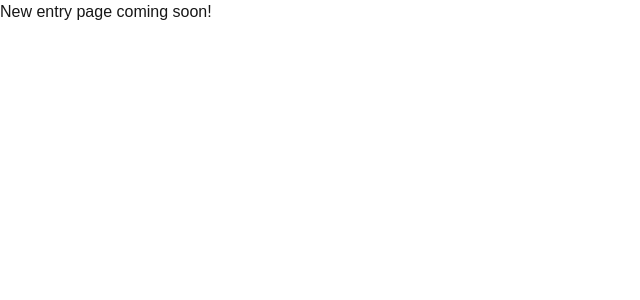
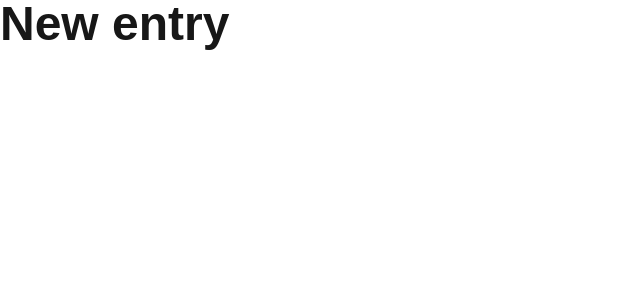
Before and after one commit to Tsmith18256/my-health-app-web, a Next.js app: page /body-comp/new in a window 1280 px wide. Shown: the top 300 px of the page, without its empty margins (0-640 px from the left). Built offline with nearby package versions, Linux system fonts and the light colour scheme.

Commit message:
Add heading component

```diff
--- a/src/app/(app)/body-comp/new/page.tsx
+++ b/src/app/(app)/body-comp/new/page.tsx
@@ -1,5 +1,9 @@
+import { Heading, HeadingLevel } from '@/components/heading/heading.component'
+
 export default function NewBodyCompEntryPage() {
   return (
-    <span>New entry page coming soon!</span>
+    <>
+      <Heading level={HeadingLevel.h1}>New entry</Heading>
+    </>
   );
 }
--- a/src/components/heading/heading.component.tsx
+++ b/src/components/heading/heading.component.tsx
@@ -1,29 +1,22 @@
-import { ObjectValues } from '@/types/ObjectValues';
+import { ObjectValues } from "@/types/ObjectValues";
 
 export const Heading = (props: IHeadingProps) => {
-  switch (props.level) {
-    case HeadingLevel.h1:
-      return <h1>{props.children}</h1>;
-    case HeadingLevel.h2:
-      return <h2>{props.children}</h2>;
-    case HeadingLevel.h3:
-      return <h3>{props.children}</h3>;
-    case HeadingLevel.h4:
-      return <h4>{props.children}</h4>;
-    case HeadingLevel.h5:
-      return <h5>{props.children}</h5>;
-    case HeadingLevel.h6:
-      return <h6>{props.children}</h6>;
-  }
-}
+  const HeadingTag = props.level;
+
+  return (
+    <HeadingTag className={`font-semibold ${classNameByHeadingLevel[props.level]}`}>
+      {props.children}
+    </HeadingTag>
+  );
+};
 
 export const HeadingLevel = {
-  h1: 'h1',
-  h2: 'h2',
-  h3: 'h3',
-  h4: 'h4',
-  h5: 'h5',
-  h6: 'h6',
+  h1: "h1",
+  h2: "h2",
+  h3: "h3",
+  h4: "h4",
+  h5: "h5",
+  h6: "h6",
 } as const;
 
 export type HeadingLevel = ObjectValues<typeof HeadingLevel>;
@@ -32,3 +25,12 @@ export interface IHeadingProps {
   children: string;
   level: HeadingLevel;
 }
+
+const classNameByHeadingLevel: Record<HeadingLevel, string> = {
+  h1: "text-5xl",
+  h2: "text-4xl",
+  h3: "text-3xl",
+  h4: "text-2xl",
+  h5: "text-xl",
+  h6: "text-lg",
+};
```
